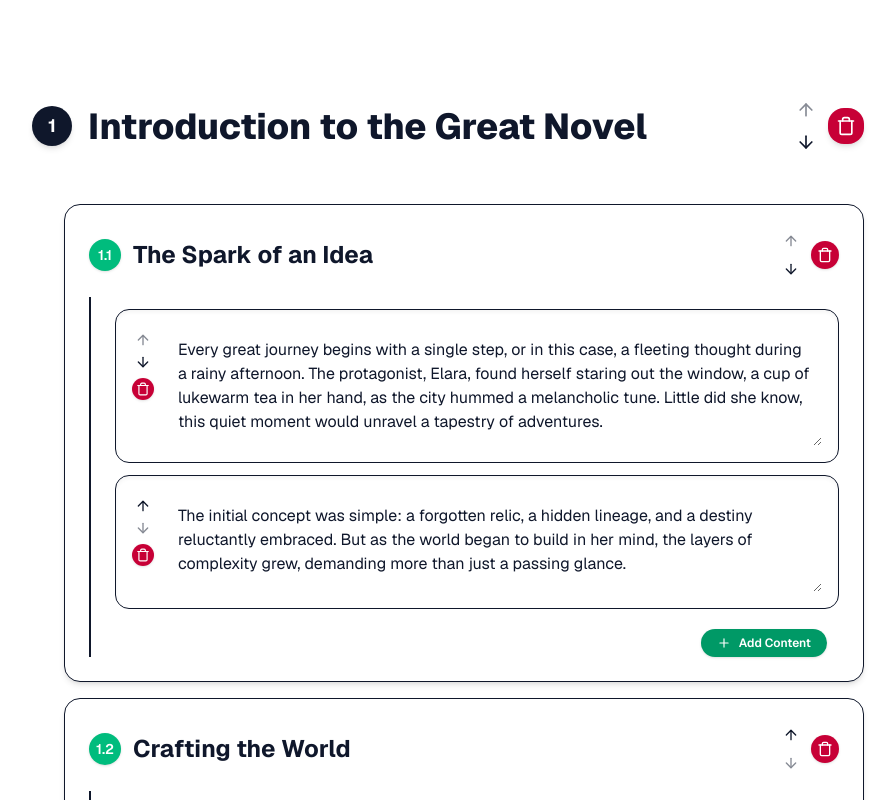
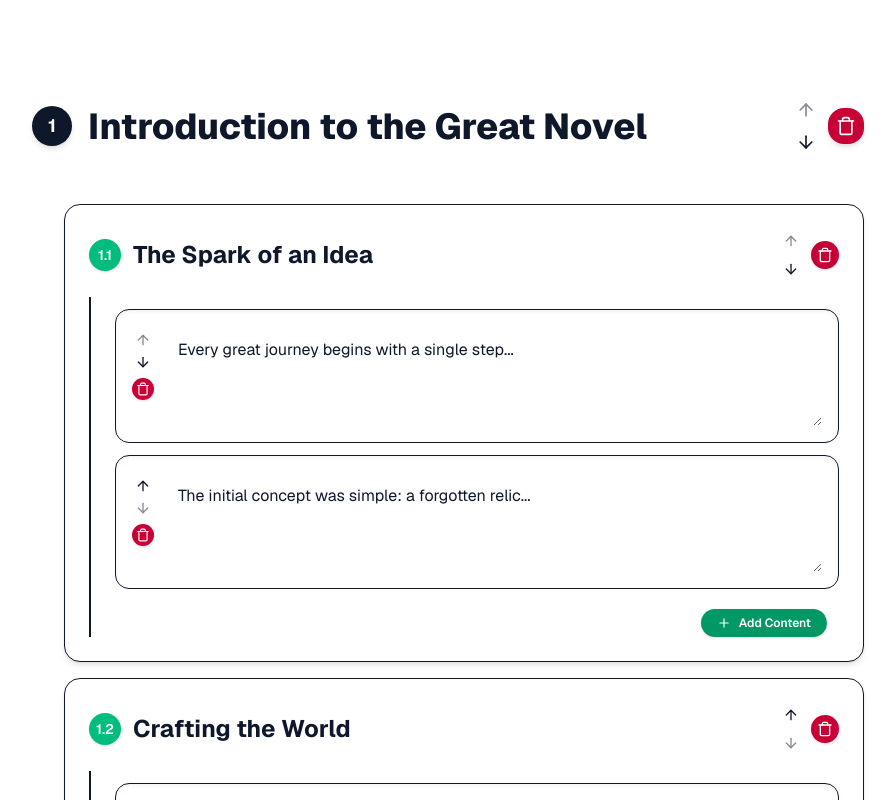
Before and after one commit to uzakotim/book, a Next.js app: page / in a window 1280 px wide. Shown: the top 800 px of the page, without its empty margins (192-1087 px from the left). Built offline with nearby package versions, Linux system fonts and the light colour scheme.

Commit message:
refactoring

```diff
--- a/app/_components/ChapterCard.js
+++ b/app/_components/ChapterCard.js
@@ -3,8 +3,8 @@ import SectionCard from './SectionCard';
 import EditableText from './EditableText';
 import { Plus, ArrowUp, ArrowDown, Trash } from 'lucide-react';
 
+
 const ChapterCard = ({ chapter, chapterIndex, totalChapters, updateChapter, updateSection, updateContent, moveItem, deleteItem, generateUniqueId }) => {
-
   const addSection = () => {
     const newSection = {
       id: generateUniqueId(),
--- a/app/page.js
+++ b/app/page.js
@@ -1,128 +1,174 @@
 "use client";
-import BookEditor from './_components/BookEditor';
-import { useCallback, useState } from 'react';
+import { useCallback, useState } from "react";
+import { v4 as uuidv4 } from "uuid";
+import BookEditor from "./_components/BookEditor";
 
+// ---------- Helpers ----------
+const generateUniqueId = () => uuidv4();
 
-export default function Home() {
-  const generateUniqueId = () => Date.now().toString(36) + Math.random().toString(36).substring(2, 7);
-  const [bookData, setBookData] = useState([
-    {
-      id: generateUniqueId(),
-      type: 'chapter',
-      name: 'Introduction to the Great Novel',
-      sections: [
-        {
-          id: generateUniqueId(),
-          type: 'section',
-          name: 'The Spark of an Idea',
-          content: [
-            { id: generateUniqueId(), type: 'content', text: 'Every great journey begins with a single step, or in this case, a fleeting thought during a rainy afternoon. The protagonist, Elara, found herself staring out the window, a cup of lukewarm tea in her hand, as the city hummed a melancholic tune. Little did she know, this quiet moment would unravel a tapestry of adventures.' },
-            { id: generateUniqueId(), type: 'content', text: 'The initial concept was simple: a forgotten relic, a hidden lineage, and a destiny reluctantly embraced. But as the world began to build in her mind, the layers of complexity grew, demanding more than just a passing glance.' }
-          ]
-        },
-        {
-          id: generateUniqueId(),
-          type: 'section',
-          name: 'Crafting the World',
-          content: [
-            { id: generateUniqueId(), type: 'content', text: 'Building the world of Aerthos was a meticulous process. From the shimmering spires of Eldoria to the shadowed alleys of Veridian, each location needed a history, a culture, and a distinct feel. The flora and fauna, the magical systems, and the political landscape all intertwined to create a living, breathing entity.' }
-          ]
-        }
-      ]
-    },
-    {
-      id: generateUniqueId(),
-      type: 'chapter',
-      name: 'The Protagonist\'s Journey',
-      sections: [
-        {
-          id: generateUniqueId(),
-          type: 'section',
-          name: 'Elara\'s Awakening',
-          content: [
-            { id: generateUniqueId(), type: 'content', text: 'Elara, initially a timid scholar, was thrust into circumstances far beyond her comprehension. Her latent abilities began to surface, often at inconvenient times, leading to both humorous and perilous situations.' }
-          ]
-        },
-        {
-          id: generateUniqueId(),
-          type: 'section',
-          name: 'First Encounters',
-          content: [
-            { id: generateUniqueId(), type: 'content', text: 'Her journey introduced her to a colorful cast of characters: Kael, the gruff but loyal warrior; Lyra, the enigmatic sorceress; and Fimble, the mischievous forest sprite. Each encounter shaped her, challenging her preconceived notions and forging unlikely alliances.' }
-          ]
-        }
-      ]
-    }
-  ]);
+const deepCopy = (data) => JSON.parse(JSON.stringify(data));
 
-  const updateBookData = useCallback((newData) => {
-    setBookData(newData);
-  }, []);
+// Reusable move logic
+const performMove = (list, itemId, dir) => {
+  const index = list.findIndex((item) => item.id === itemId);
+  if (index === -1) return list;
 
-  // This function handles moving items (chapter, section, or content)
-  const moveItem = useCallback((id, type, parentId, direction) => {
-    setBookData(prevBookData => {
-      const newBookData = JSON.parse(JSON.stringify(prevBookData)); // Deep copy for immutable update
-
-      const performMove = (list, itemId, dir) => {
-        const index = list.findIndex(item => item.id === itemId);
-        if (index === -1) return list; // Item not found
-
-        const newIndex = dir === 'up' ? index - 1 : index + 1;
-        if (newIndex < 0 || newIndex >= list.length) return list; // Cannot move further
+  const newIndex = dir === "up" ? index - 1 : index + 1;
+  if (newIndex < 0 || newIndex >= list.length) return list;
 
   const [movedItem] = list.splice(index, 1);
   list.splice(newIndex, 0, movedItem);
   return list;
 };
 
-      if (type === 'chapter') {
+// ---------- Handlers ----------
+const handleMoveItem = (setBookData) => (id, type, parentId, direction) => {
+  setBookData((prevBookData) => {
+    const newBookData = deepCopy(prevBookData);
+
+    if (type === "chapter") {
       return performMove(newBookData, id, direction);
-      } else if (type === 'section') {
-        const chapter = newBookData.find(ch => ch.id === parentId);
+    }
+
+    if (type === "section") {
+      const chapter = newBookData.find((ch) => ch.id === parentId);
       if (chapter) {
         chapter.sections = performMove(chapter.sections, id, direction);
       }
-      } else if (type === 'content') {
-        newBookData.forEach(ch => {
-          ch.sections.forEach(sec => {
+      return newBookData;
+    }
+
+    if (type === "content") {
+      newBookData.forEach((ch) => {
+        ch.sections.forEach((sec) => {
           if (sec.id === parentId) {
             sec.content = performMove(sec.content, id, direction);
           }
         });
       });
     }
+
     return newBookData;
   });
-  }, []);
+};
 
-  // This function handles deleting items (chapter, section, or content)
-  const deleteItem = useCallback((id, type, parentId) => {
-    if (!window.confirm(`Are you sure you want to delete this ${type}? This action cannot be undone.`)) {
-      return; // User cancelled deletion
+const handleDeleteItem = (setBookData) => (id, type, parentId) => {
+  if (
+    !window.confirm(
+      `Are you sure you want to delete this ${type}? This action cannot be undone.`
+    )
+  ) {
+    return;
   }
 
-    setBookData(prevBookData => {
-      const newBookData = JSON.parse(JSON.stringify(prevBookData)); // Deep copy
+  setBookData((prevBookData) => {
+    const newBookData = deepCopy(prevBookData);
 
-      if (type === 'chapter') {
-        return newBookData.filter(ch => ch.id !== id);
-      } else if (type === 'section') {
-        const chapter = newBookData.find(ch => ch.id === parentId);
+    if (type === "chapter") {
+      return newBookData.filter((ch) => ch.id !== id);
+    }
+
+    if (type === "section") {
+      const chapter = newBookData.find((ch) => ch.id === parentId);
       if (chapter) {
-          chapter.sections = chapter.sections.filter(sec => sec.id !== id);
+        chapter.sections = chapter.sections.filter((sec) => sec.id !== id);
       }
-      } else if (type === 'content') {
-        newBookData.forEach(ch => {
-          ch.sections.forEach(sec => {
+      return newBookData;
+    }
+
+    if (type === "content") {
+      newBookData.forEach((ch) => {
+        ch.sections.forEach((sec) => {
           if (sec.id === parentId) {
-              sec.content = sec.content.filter(cont => cont.id !== id);
+            sec.content = sec.content.filter((cont) => cont.id !== id);
           }
         });
       });
     }
+
     return newBookData;
   });
+};
+
+// ---------- Component ----------
+export default function Home() {
+  const [bookData, setBookData] = useState([
+    {
+      id: generateUniqueId(),
+      type: "chapter",
+      name: "Introduction to the Great Novel",
+      sections: [
+        {
+          id: generateUniqueId(),
+          type: "section",
+          name: "The Spark of an Idea",
+          content: [
+            {
+              id: generateUniqueId(),
+              type: "content",
+              text: "Every great journey begins with a single step...",
+            },
+            {
+              id: generateUniqueId(),
+              type: "content",
+              text: "The initial concept was simple: a forgotten relic...",
+            },
+          ],
+        },
+        {
+          id: generateUniqueId(),
+          type: "section",
+          name: "Crafting the World",
+          content: [
+            {
+              id: generateUniqueId(),
+              type: "content",
+              text: "Building the world of Aerthos was a meticulous process...",
+            },
+          ],
+        },
+      ],
+    },
+    {
+      id: generateUniqueId(),
+      type: "chapter",
+      name: "The Protagonist's Journey",
+      sections: [
+        {
+          id: generateUniqueId(),
+          type: "section",
+          name: "Elara's Awakening",
+          content: [
+            {
+              id: generateUniqueId(),
+              type: "content",
+              text: "Elara, initially a timid scholar, was thrust into circumstances...",
+            },
+          ],
+        },
+        {
+          id: generateUniqueId(),
+          type: "section",
+          name: "First Encounters",
+          content: [
+            {
+              id: generateUniqueId(),
+              type: "content",
+              text: "Her journey introduced her to a colorful cast of characters...",
+            },
+          ],
+        },
+      ],
+    },
+  ]);
+
+  const updateBookData = useCallback((newData) => setBookData(newData), []);
+  const moveItem = useCallback((id, type, parentId, direction) => {
+    handleMoveItem(setBookData)(id, type, parentId, direction);
+    }, []);
+
+    const deleteItem = useCallback((id, type, parentId) => {
+      handleDeleteItem(setBookData)(id, type, parentId);
     }, []);
   return (
     <div className="min-h-screen w-full bg-white text-gray-100 font-sans">
@@ -136,7 +182,5 @@ export default function Home() {
         />
       </main>
     </div>
-
-
   );
 }
--- a/package.json
+++ b/package.json
@@ -17,7 +17,8 @@
     "next-themes": "^0.4.6",
     "react": "19.1.0",
     "react-dom": "19.1.0",
-    "tailwind-merge": "^3.3.1"
+    "tailwind-merge": "^3.3.1",
+    "uuid": "^13.0.0"
   },
   "devDependencies": {
     "@eslint/eslintrc": "^3",
```
Also changed, not shown: app/_components/BookEditor.js (+39 -44 lines), 1 other file (tests, documents, lock files or other folders). Lines whose indentation alone changed are shown as unchanged.
